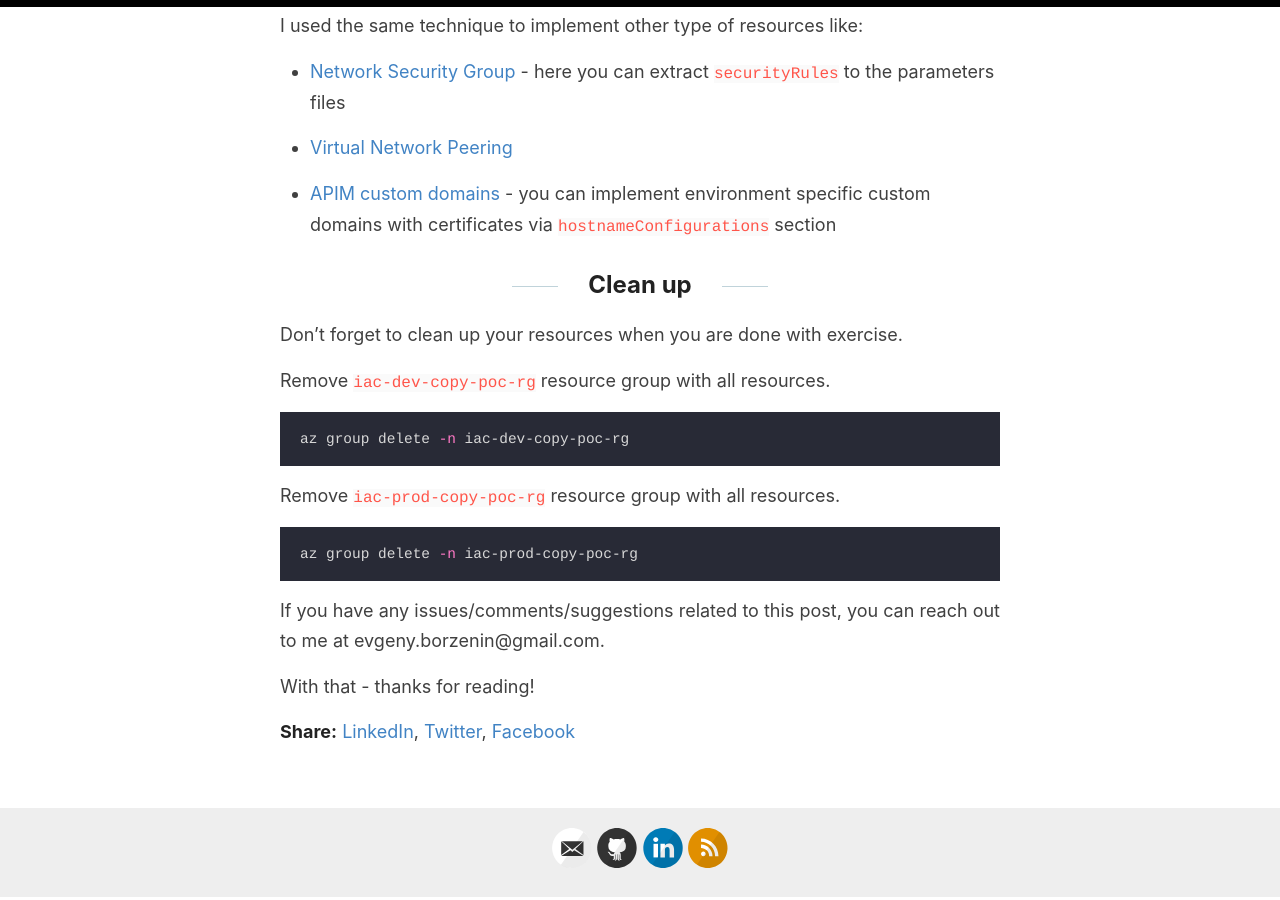
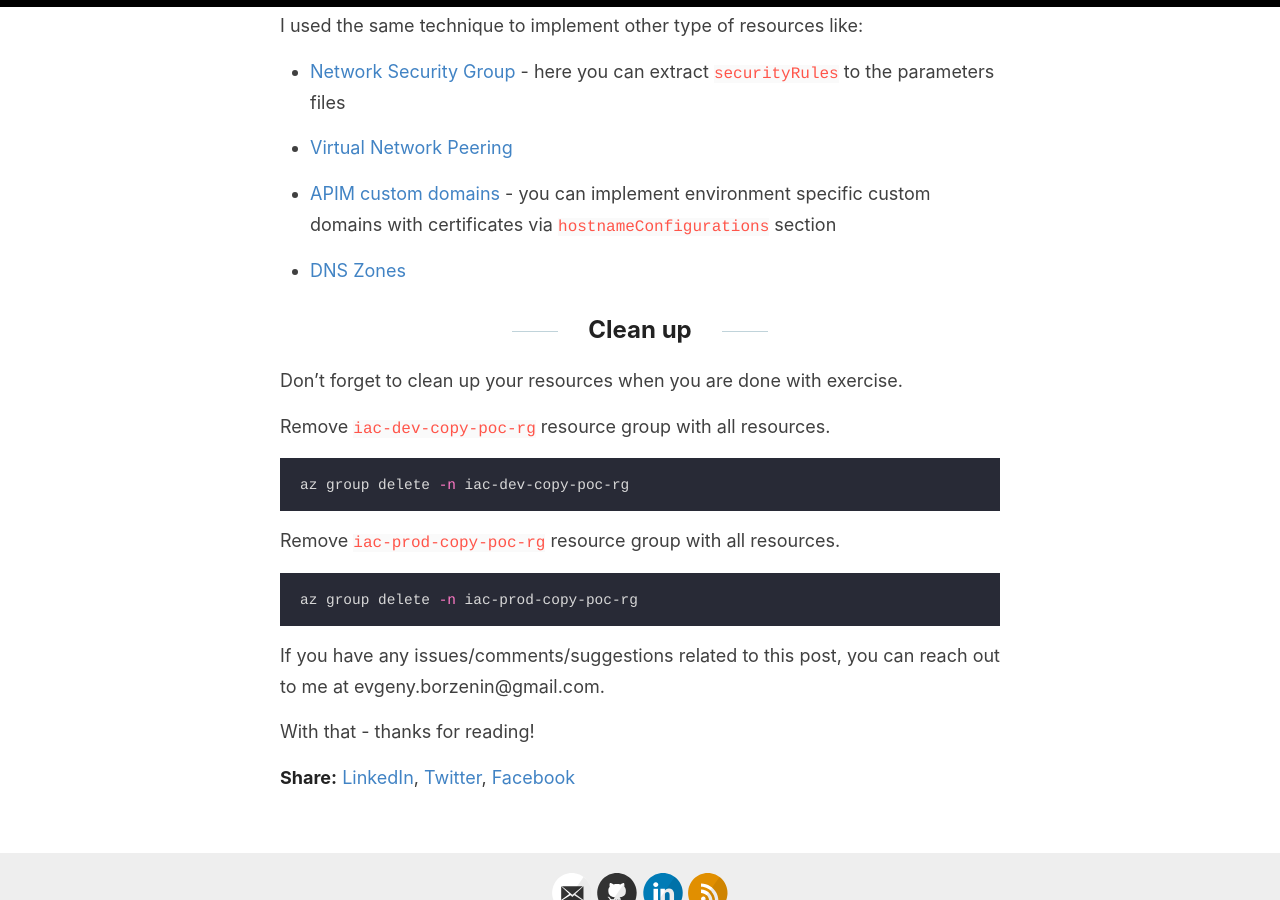
Before and after one commit to evgenyb/evgenyb.github.io, a Jekyll site: the page built from _posts/2020-05-05-use-copy-function-to-simplify-arm-templates.md, in a window 1280 px wide and 900 px high, scrolled down 14095 px. Built offline with Jekyll 4.4.1, drawn with Linux system fonts in a browser that asks for light colours.

Commit message:
Add DNS zones int oexamples list

```diff
--- a/_posts/2020-05-05-use-copy-function-to-simplify-arm-templates.md
+++ b/_posts/2020-05-05-use-copy-function-to-simplify-arm-templates.md
@@ -510,6 +510,9 @@ I used the same technique to implement other type of resources like:
 
 * [APIM custom domains](https://docs.microsoft.com/en-us/azure/templates/microsoft.apimanagement/2019-12-01/service) - you can implement environment specific custom domains with certificates via `hostnameConfigurations` section
 
+* [DNS Zones](https://docs.microsoft.com/en-us/azure/dns/dns-zones-records)
+
+
 ## Clean up
 
 Don't forget to clean up your resources when you are done with exercise.
```
